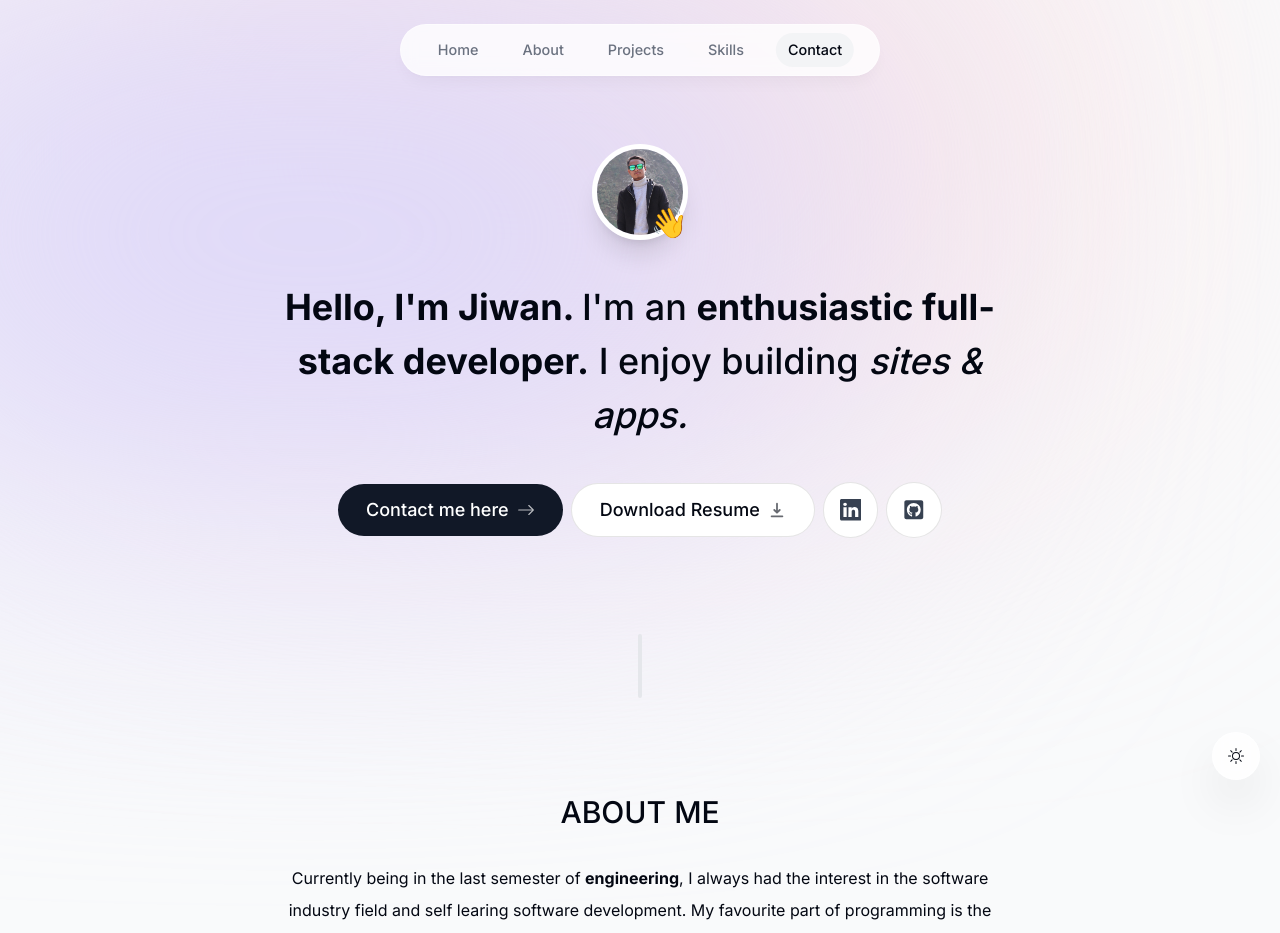
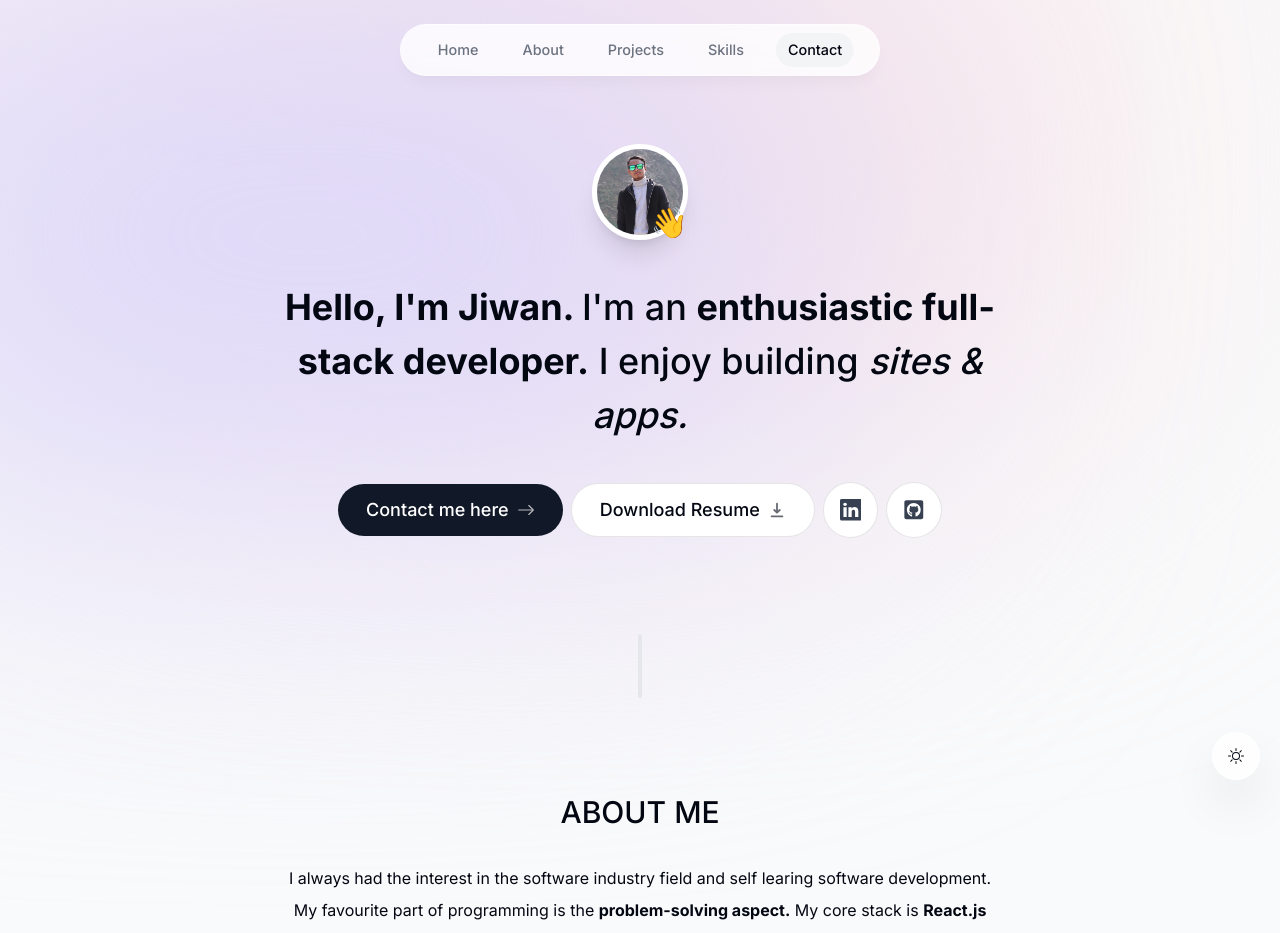
Before and after one commit to JiwanChaudhary/portfolio-website, a Next.js app: page / in a window 1280 px wide. Shown: the top 933 px of the page. Built offline with nearby package versions, Linux system fonts and the light colour scheme; no server answers.

Commit message:
update about

```diff
--- a/src/components/about.tsx
+++ b/src/components/about.tsx
@@ -22,13 +22,12 @@ const About = () => {
       <SectionHeading heading="About Me" />
 
       <p>
-        Currently being in the last semester of{" "}
-        <span className=" font-bold">engineering</span>, I always had the
-        interest in the software industry field and self learing software
-        development. My favourite part of programming is the{" "}
+        I always had the interest in the software industry field and self
+        learing software development. My favourite part of programming is the{" "}
         <span className=" font-bold">problem-solving aspect.</span> My core
-        stack is <span className="font-bold">React.js and Next.js. </span>focusing on the <span className="font-bold">frontend development.</span> I am
-        also familiar with{" "}
+        stack is <span className="font-bold">React.js and Next.js. </span>
+        focusing on the <span className="font-bold">frontend development.</span>{" "}
+        I am also familiar with{" "}
         <span className=" font-bold">
           TypeScript, PostGRES, Prisma, Dotnet Core and MYSQL.
         </span>{" "}
```
